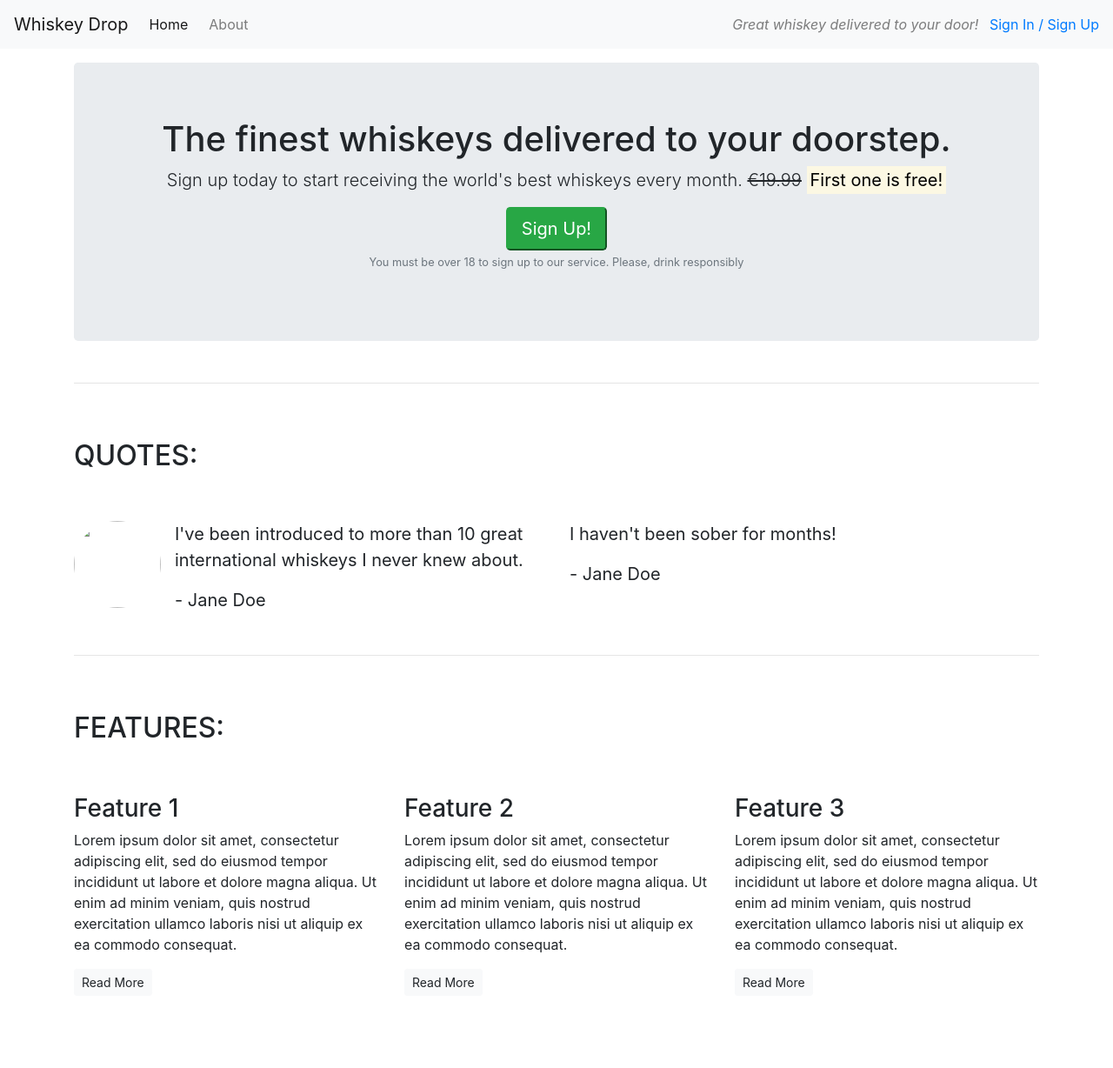
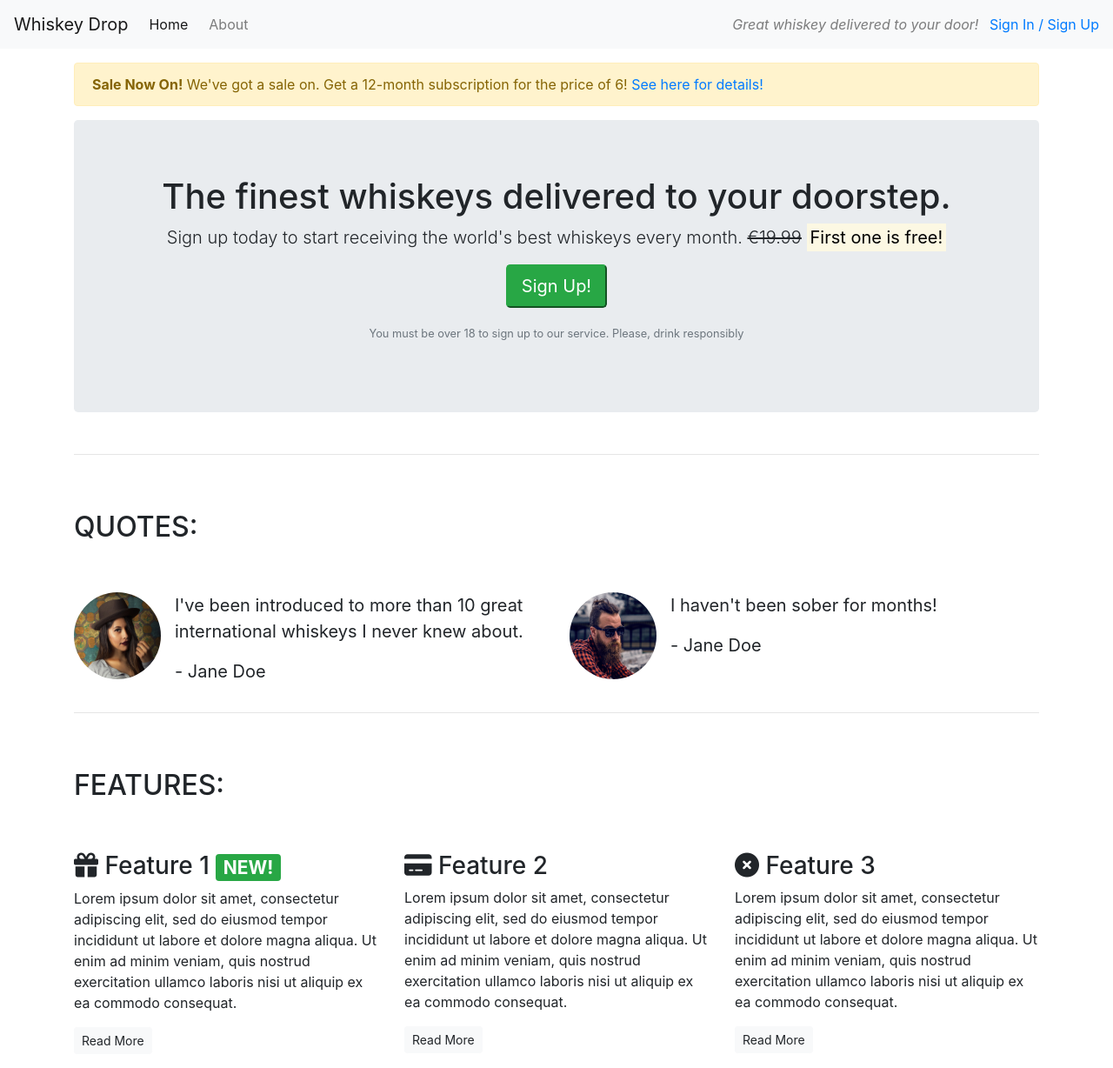
Before and after one commit to marinamarshall/my-first-bootstrap-project, a plain HTML site: page index.html in a window 1280 px wide. Shown: the whole page at 87% size. Before the commit the page ends 1161 px from the top, so only its background shows below. Drawn offline with nearby package versions, Linux system fonts and the light colour scheme.

Commit message:
Add fontawesome icons and style for phones

```diff
--- a/index.html
+++ b/index.html
@@ -6,6 +6,7 @@
     <title>Whiskey Drop | Taste a new whiskey every month</title>
     <meta name="viewport" content="width=device-width, initial-scale=1.0">
     <link rel="stylesheet" href="https://maxcdn.bootstrapcdn.com/bootstrap/4.1.3/css/bootstrap.min.css">
+    <script src="https://kit.fontawesome.com/64eda5d7b8.js" crossorigin="anonymous"></script>
 </head>
 
 <body>
@@ -22,6 +23,13 @@
         </div>
     </nav>
     <article class="container mt-3">
+        <div class="row d-none d-sm-block">
+            <div class="col-12">
+                <div class="alert alert-warning">
+                    <strong>Sale Now On!</strong> We've got a sale on. Get a 12-month subscription for the price of 6! <a href="/">See here for details!</a>
+                </div>
+            </div>
+        </div>
         <!-- Callout -->
         <div class="row">
             <div class="col-12">
@@ -32,7 +40,9 @@
                         <span class="d-inline d-sm-none"><br></span>
                         <strong><mark>First one is free!</mark></strong>
                     </p>
+                    <p>
                         <button class="btn-success btn-lg">Sign Up!</button>
+                    </p>
                     <p class="text-muted"><small>You must be over 18 to sign up to our service. Please, drink responsibly</small></p>
                 </section>
             </div>
@@ -50,18 +60,29 @@
             <div class="row">
                 <div class="col-12 col-md-6">
                     <div class="media">
-                        <img src="" class="rounded-circle mr-3" height=100 width=100 alt="">
+                        <div class="d-none d-sm-block">
+                            <img src="images/girl-image.png" class="rounded-circle mr-3" height=100 width=100 alt="">
+                        </div>
+                        <div class="media-body">
                             <blockquote class="blockquote">
                                 <p>I've been introduced to more than 10 great international whiskeys I never knew about.</p>
                                 <p>- Jane Doe</p>
                             </blockquote>
                         </div>
                     </div>
+                </div>
                 <div class="col-12 col-md-6">
+                    <div class="media">
+                        <div class="d-none d-sm-block">
+                            <img src="images/guy-image.png" class="rounded-circle mr-3" height=100 width=100 alt="">
+                        </div>
+                        <div class="media-body">
                             <blockquote class="blockquote">
                                 <p>I haven't been sober for months!</p>
                                 <p>- Jane Doe</p>
                             </blockquote>
+                        </div>
+                    </div>
                 </div>
             </div>
         </section>
@@ -78,21 +99,21 @@
             <div class="row">
                 <div class="col-12 col-md-6 col-lg-4">
                     <div class="feature">
-                        <h3>Feature 1</h3>
+                        <h3><i class="fas fa-gift d-none d-sm-inline"></i> Feature 1 <span class="badge badge-success">NEW!</span></h3>
                         <p>Lorem ipsum dolor sit amet, consectetur adipiscing elit, sed do eiusmod tempor incididunt ut labore et dolore magna aliqua. Ut enim ad minim veniam, quis nostrud exercitation ullamco laboris nisi ut aliquip ex ea commodo consequat.</p>
                         <p><a class="btn btn-sm btn-light" href="">Read More</a></p>
                     </div>
                 </div>
                 <div class="col-12 col-md-6 col-lg-4">
                     <div class="feature">
-                        <h3>Feature 2</h3>
+                        <h3><i class="fas fa-credit-card d-none d-sm-inline"></i> Feature 2</h3>
                         <p>Lorem ipsum dolor sit amet, consectetur adipiscing elit, sed do eiusmod tempor incididunt ut labore et dolore magna aliqua. Ut enim ad minim veniam, quis nostrud exercitation ullamco laboris nisi ut aliquip ex ea commodo consequat.</p>
                         <p><a class="btn btn-sm btn-light" href="">Read More</a></p>
                     </div>
                 </div>
                 <div class="col-12 d-md-none d-lg-block col-lg-4">
                     <div class="feature">
-                        <h3>Feature 3</h3>
+                        <h3><i class="fas fa-times-circle d-none d-sm-inline"></i> Feature 3</h3>
                         <p>Lorem ipsum dolor sit amet, consectetur adipiscing elit, sed do eiusmod tempor incididunt ut labore et dolore magna aliqua. Ut enim ad minim veniam, quis nostrud exercitation ullamco laboris nisi ut aliquip ex ea commodo consequat.</p>
                         <p><a class="btn btn-sm btn-light" href="">Read More</a></p>
                     </div>
```
Also changed, not shown: images/girl-image.png (added), images/guy-image.png (added). Lines whose indentation alone changed are shown as unchanged.
